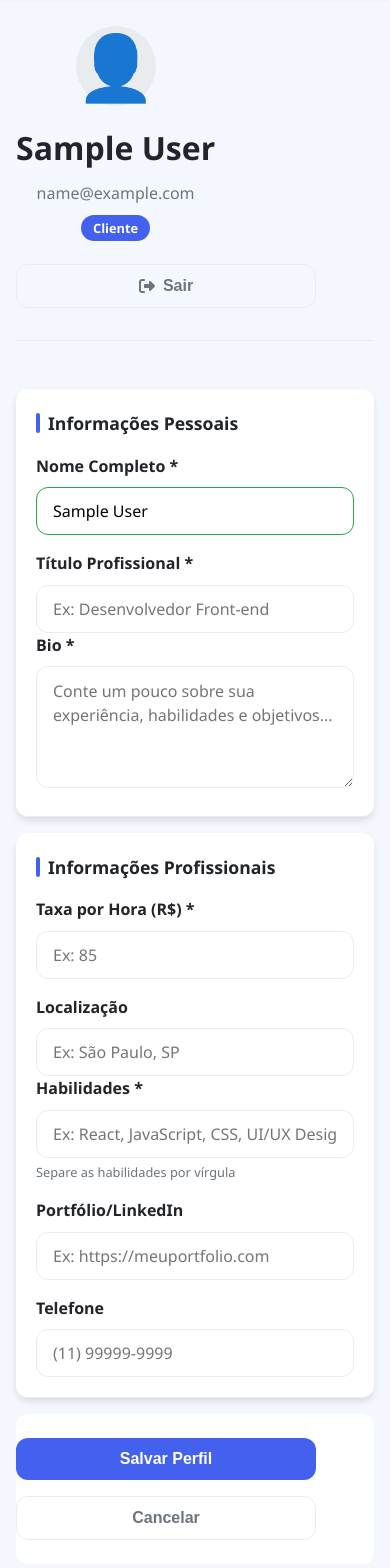
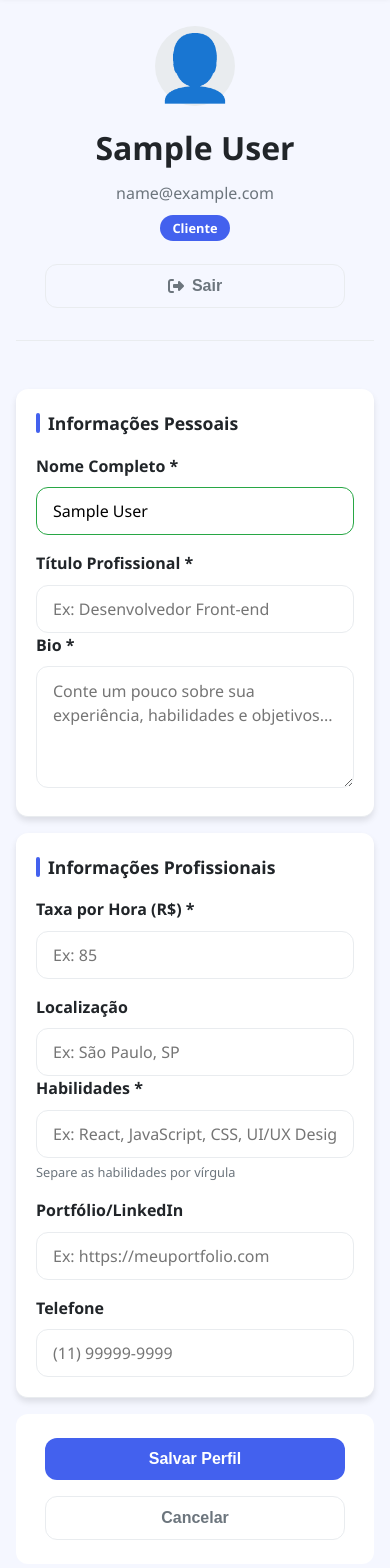
Before and after one commit to gabriel8programmer/freelancer-platform, a React (Vite) app: page /perfil in a window 390 px wide. Shown: the part 74-1642 px from the top of the page. Built offline with nearby package versions, Linux system fonts and the light colour scheme; sample sign-in values are in the browser's storage.

Commit message:
styles: correct profile styles for mobile

```diff
--- a/src/components/Header/Header.css
+++ b/src/components/Header/Header.css
@@ -68,7 +68,6 @@
   background: none;
   border: none;
   padding: 0.75rem 1rem;
-  border-radius: var(--border-radius);
   cursor: pointer;
   transition: var(--transition);
   color: var(--gray);
--- a/src/components/Header/Header.jsx
+++ b/src/components/Header/Header.jsx
@@ -49,7 +49,7 @@ const Header = () => {
             <span>FreeLancerHub</span>
           </Link>
 
-          {/* Desktop Navigation */}
+          {/*Desktop Navigation*/}
           <nav className="nav-desktop">
             {navItems.map(item => (
               <button
@@ -63,7 +63,7 @@ const Header = () => {
             ))}
           </nav>
 
-          {/* Mobile Menu Button */}
+          {/* Mobile Menu Button*/}
           <button
             className="mobile-menu-btn"
             onClick={() => setMobileMenuOpen(!mobileMenuOpen)}
@@ -71,32 +71,9 @@ const Header = () => {
           >
             <i className={`fas ${mobileMenuOpen ? 'fa-times' : 'fa-bars'}`}></i>
           </button>
-
-          <div className="user-actions">
-            {isAuthenticated ? (
-              <div className="user-menu">
-                <Link to="/perfil" className="user-info">
-                  <span className="user-avatar">{user?.avatar || '👤'}</span>
-                  <span className="user-name">{user?.name || 'Usuário'}</span>
-                </Link>
-                <button
-                  className="btn-logout"
-                  onClick={handleLogout}
-                  title="Sair"
-                >
-                  <i className="fas fa-sign-out-alt"></i>
-                </button>
-              </div>
-            ) : (
-              <>
-                <Link to="/login" className="btn-login">Entrar</Link>
-                <Link to="/cadastro" className="btn-signup">Cadastrar</Link>
-              </>
-            )}
-          </div>
         </div>
 
-        {/* Mobile Navigation */}
+        {/* Mobile Navigation*/}
         <nav className={`nav-mobile ${mobileMenuOpen ? 'open' : ''}`}>
           {navItems.map(item => (
             <button
--- a/src/components/ProfileForm/ProfileForm.css
+++ b/src/components/ProfileForm/ProfileForm.css
@@ -89,8 +89,10 @@
 
 .form-actions {
   display: flex;
+  flex-direction: column;
   gap: 1rem;
-  justify-content: flex-end;
+  justify-content: center;
+  align-items: center;
   padding: 1.5rem 0;
   background: white;
   border-radius: var(--border-radius);
--- a/src/pages/LoginPage/LoginPage.css
+++ b/src/pages/LoginPage/LoginPage.css
@@ -84,11 +84,6 @@
 }
 
 @media (max-width: 768px) {
-  .login-card {
-    padding: 2rem;
-    margin: 1rem;
-  }
-
   .login-header h1 {
     font-size: 1.75rem;
   }
--- a/src/pages/ProfilePage/ProfilePage.css
+++ b/src/pages/ProfilePage/ProfilePage.css
@@ -73,13 +73,15 @@
 
 @media (max-width: 768px) {
   .profile-header {
+     align-items: center;
     flex-direction: column;
     gap: 1.5rem;
   }
 
   .profile-actions {
+    flex-direction: column;
+    align-items: center;
     width: 100%;
-    justify-content: space-between;
   }
 
   .profile-info {
--- a/src/pages/RegisterPage/RegisterPage.css
+++ b/src/pages/RegisterPage/RegisterPage.css
@@ -63,11 +63,6 @@
 }
 
 @media (max-width: 768px) {
-  .register-card {
-    padding: 2rem;
-    margin: 1rem;
-  }
-
   .form-row {
     grid-template-columns: 1fr;
   }
```
Also changed, not shown: 1 other file (tests, documents, lock files or other folders). Lines whose indentation alone changed are shown as unchanged.
